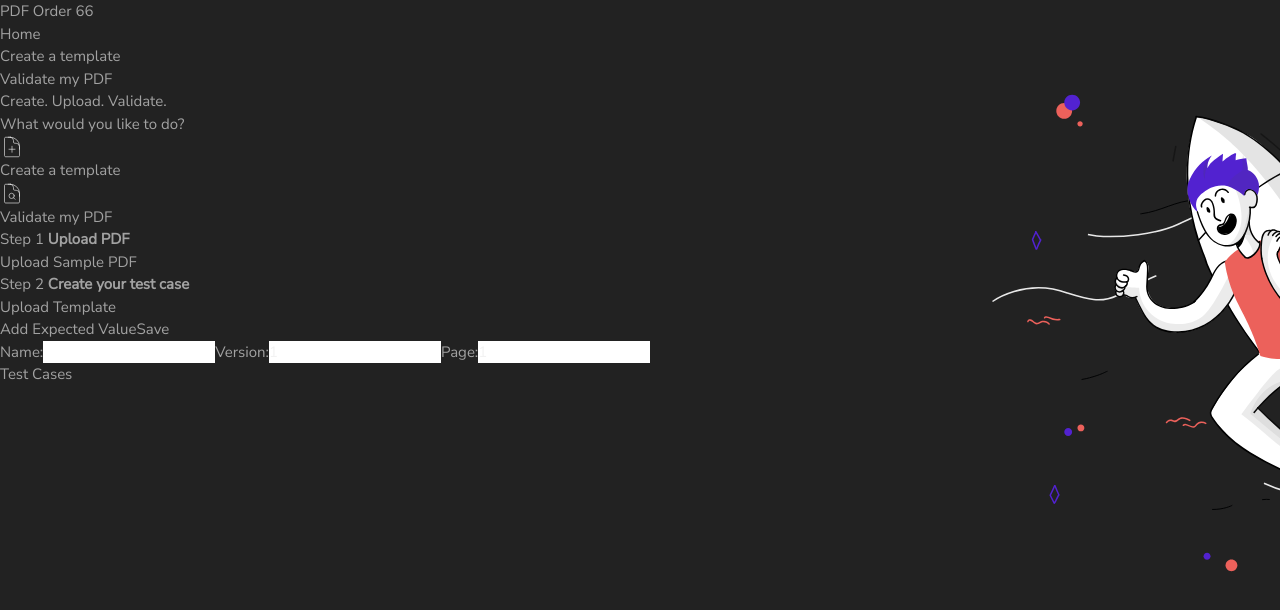
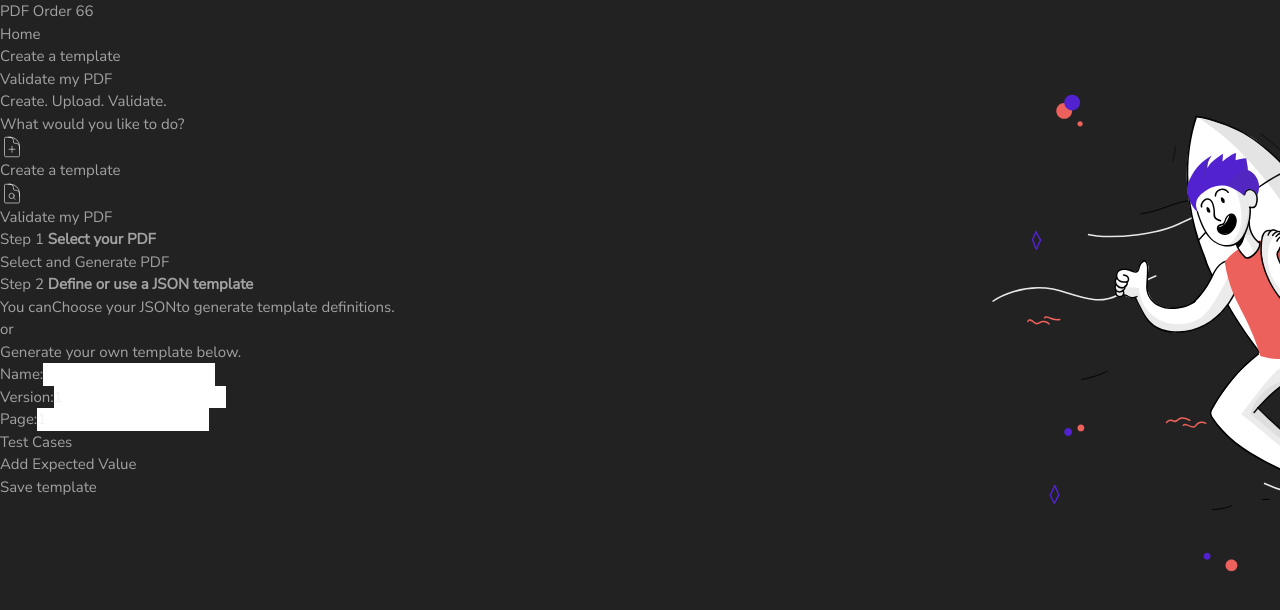
Before and after one commit to akpella/PdfTester, a Vue app: page /template in a window 1280 px wide. Shown: the top 610 px of the page. Built offline with nearby package versions, Linux system fonts and the light colour scheme.

Commit message:
Cropper UI changes

```diff
--- a/src/App.vue
+++ b/src/App.vue
@@ -46,7 +46,7 @@ import { RouterLink, RouterView } from 'vue-router'
 		</div>
     <div
       v-if="$route.name !== 'Home'"
-      class="bg-white border-t-8 border-blue-100 rounded-md p-8"
+      class="bg-white border-t-8 border-blue-100 rounded-md p-8 mt-4"
     >
       <RouterView/>
     </div>
--- a/src/components/MainCrop.vue
+++ b/src/components/MainCrop.vue
@@ -1,58 +1,70 @@
 <template>
   <PdfImage :url="urlPath" @successfulLoaded="successfulLoaded" v-if="urlPath"/>
   <div>
-    <div class="flex">
-      <div class="w-1/2">
+    <div class="flex justify-between">
+      <div class="w-2/5">
         <div class="pb-8">
           <div class="text-xl pb-4">
-            <span class="text-gray-500">Step 1</span> <strong>Upload PDF</strong>
+            <span class="text-gray-500">Step 1</span> <strong>Select your PDF</strong>
           </div>
           <div>
             <input type="file" ref="samplePdf" accept="application/pdf,image/png,image/jpg" style="display: none"
               @change="processDocument" />
-            <button class="bg-blue-500 hover:bg-blue-700 text-white font-bold py-2 px-4 rounded w-auto mr-2"
+            <button class="bg-red-600 hover:bg-red-700 text-white font-bold py-2 px-4 rounded w-auto mr-2"
               @click="$refs.samplePdf.click()">
-              Upload Sample PDF
+              Select and Generate PDF
             </button>
           </div>
         </div>
         <div class="pb-8">
           <div class="text-xl pb-4">
-            <span class="text-gray-500">Step 2</span> <strong>Create your test case</strong>
+            <span class="text-gray-500">Step 2</span> <strong>Define or use a JSON template</strong>
           </div>
           <div>
-            <input type="file" ref="template" accept="application/json" style="display: none" @change="processTemplate" />
-            <button class="bg-blue-500 hover:bg-blue-700 text-white font-bold py-2 px-4 rounded w-auto"
-              @click="$refs.template.click()">
-              Upload Template
-            </button>
+            <div>
+              <input type="file" ref="template" accept="application/json" style="display: none" @change="processTemplate" />
+              <div>
+                <input type="file" ref="template" accept="application/json" style="display: none" @change="processTemplate" />
+                <div class="space-x-3">
+                  <span>You can</span>
+                  <button
+                    class="bg-red-500 hover:bg-red-700 text-white font-bold py-2 px-4 rounded w-auto disabled:bg-red-300"
+                    :disabled="!imageSample"
+                    @click="$refs.template.click()"
+                  >
+                    Choose your JSON
+                  </button>
+                  <span>to generate template definitions.</span>
+                </div>
+              </div>
+            </div>
+            <div class="uppercase text-center py-6 text-gray-400">or</div>
+            <div v-if="Object.keys(jsonData).length">
+              <div>Generate your own template below.</div>
+              <div class="pt-6">
+                <div class="pb-5">
+                  <label class="block text-gray-700 text-sm mb-2" for="templateName">Name:</label>
+                  <input
+                    class="shadow-sm appearance-none border rounded w-full py-2 px-3 text-gray-700 focus:outline-none focus:shadow-outline"
+                    id="templateName" v-model="jsonData.name">
+                </div>
+                <div class="pb-5">
+                  <label class="block text-gray-700 text-sm mb-2" for="version">Version:</label>
+                  <input
+                    class="shadow-sm appearance-none border rounded w-full py-2 px-3 text-gray-700 focus:outline-none focus:shadow-outline"
+                    id="version" v-model="jsonData.version">
+                </div>
+                <div class="pb-5">
+                  <label class="block text-gray-700 text-sm mb-2" for="version">Page:</label>
+                  <input
+                    class="shadow-sm appearance-none border rounded w-full py-2 px-3 text-gray-700 focus:outline-none focus:shadow-outline"
+                    id="pageNumber" v-model="page">
+                </div>
+              </div>
+            </div>
           </div>
         </div>
         <div>
-          <button class="ml-2 bg-blue-500 hover:bg-blue-700 text-white font-bold py-2 px-4 rounded w-auto"
-            @click="triggerPrompt">
-            Add Expected Value
-          </button>
-          <button class="ml-2 bg-blue-500 hover:bg-blue-700 text-white font-bold py-2 px-4 rounded w-auto"
-            @click="triggerSave">
-            Save
-          </button>
-        </div>
-        <div v-if="Object.keys(jsonData).length">
-          <div>
-            <label class="block text-gray-700 text-sm font-bold mb-2" for="templateName">Name:</label>
-            <input
-              class="shadow appearance-none border rounded w-1/2 py-2 px-3 text-gray-700 leading-tight focus:outline-none focus:shadow-outline"
-              id="templateName" v-model="jsonData.name">
-            <label class="block text-gray-700 text-sm font-bold mb-2" for="version">Version:</label>
-            <input
-              class="shadow appearance-none border rounded w-1/2 py-2 px-3 text-gray-700 leading-tight focus:outline-none focus:shadow-outline"
-              id="version" v-model="jsonData.version">
-            <label class="block text-gray-700 text-sm font-bold mb-2" for="version">Page:</label>
-            <input
-              class="shadow appearance-none border rounded w-1/2 py-2 px-3 text-gray-700 leading-tight focus:outline-none focus:shadow-outline"
-              id="pageNumber" v-model="page">
-          </div>
           <span class="mt-2 mb-2">Test Cases</span>
           <div v-for="data in jsonData.pages[page - 1].testCase" v-bind:key="data.id" class="mb-2">
             <label class="block text-gray-700 text-sm font-bold mb-2" for="coordinates">Coordinates:</label>
@@ -63,6 +75,18 @@
               class="shadow appearance-none border rounded w-1/2 py-2 px-3 text-gray-700 leading-tight focus:outline-none focus:shadow-outline"
               id="expectedValue" v-model="data.expectedValue">
           </div>
+        </div>
+        <div>
+          <button class="bg-red-500 hover:bg-red-700 text-white font-bold py-2 px-4 rounded w-auto"
+            @click="triggerPrompt">
+            Add Expected Value
+          </button>
+        </div>
+        <div class="pt-6">
+          <button class="text-xl bg-red-500 hover:bg-red-700 text-white font-bold py-2 px-4 rounded w-full"
+            @click="triggerSave">
+            Save template
+          </button>
         </div>
       </div>
       <div class="w-1/2">
```
